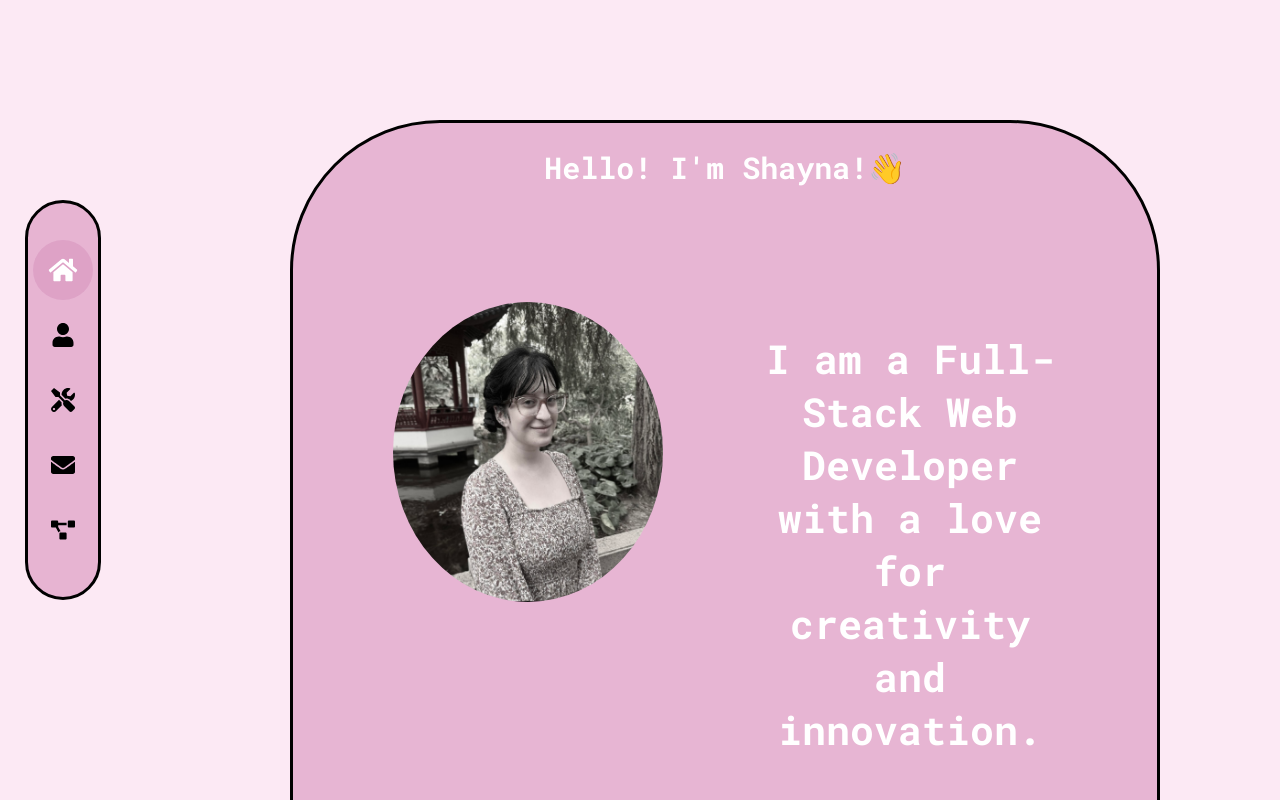
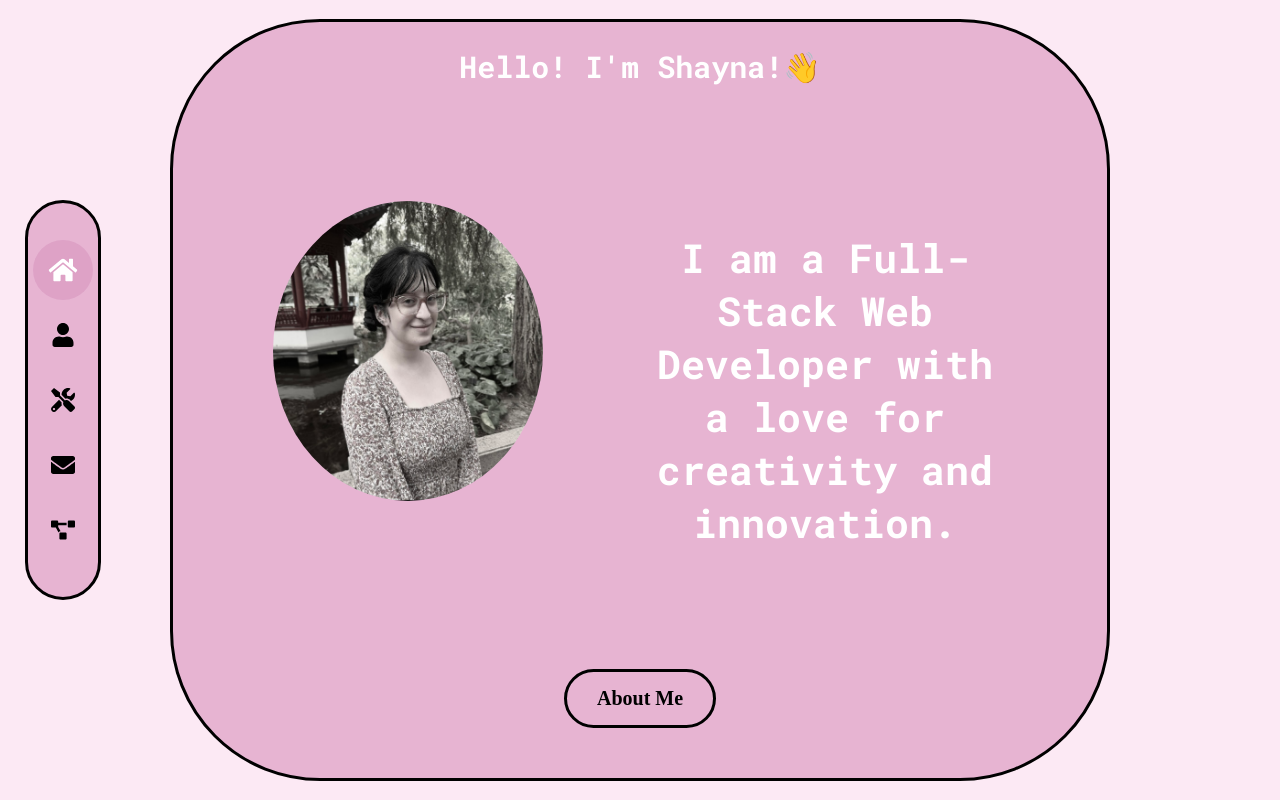
Before and after one commit to ShaynaMBarclay/AboutShayna, a React (Vite) app: page / in a window 1280 px wide. Shown: the top 800 px of the page. Built offline with nearby package versions, Linux system fonts and the light colour scheme.

Commit message:
adjusted homepage

```diff
--- a/src/App.css
+++ b/src/App.css
@@ -1,11 +1,15 @@
+* {
+  box-sizing: border-box;
+}
+
 #root {
     display: flex;
     justify-content: center;
-    align-items: flex-start;
+    align-items: center;
     height: 100vh;
     margin: 0;
     padding: 0;
-
+    overflow: hidden;
 }
 
 main {
@@ -15,7 +19,11 @@ main {
     justify-content: center;
     color: #000000;
     padding: 20px;
-    margin-left: 170px;
+    width: 100%;
+    max-width: 100vw;
+    height: 100%;
+    margin: 0;
+    overflow: auto;
   }
 
   body {
@@ -34,7 +42,8 @@ main {
     gap: 20px;
     justify-content: center;
     color: rgb(0, 0, 0);
-    margin: 100px;
+    margin-left: 150px;
+    margin-right: 150px;
     background-color: #be4d9155;
     overflow-y: auto;
 
```
